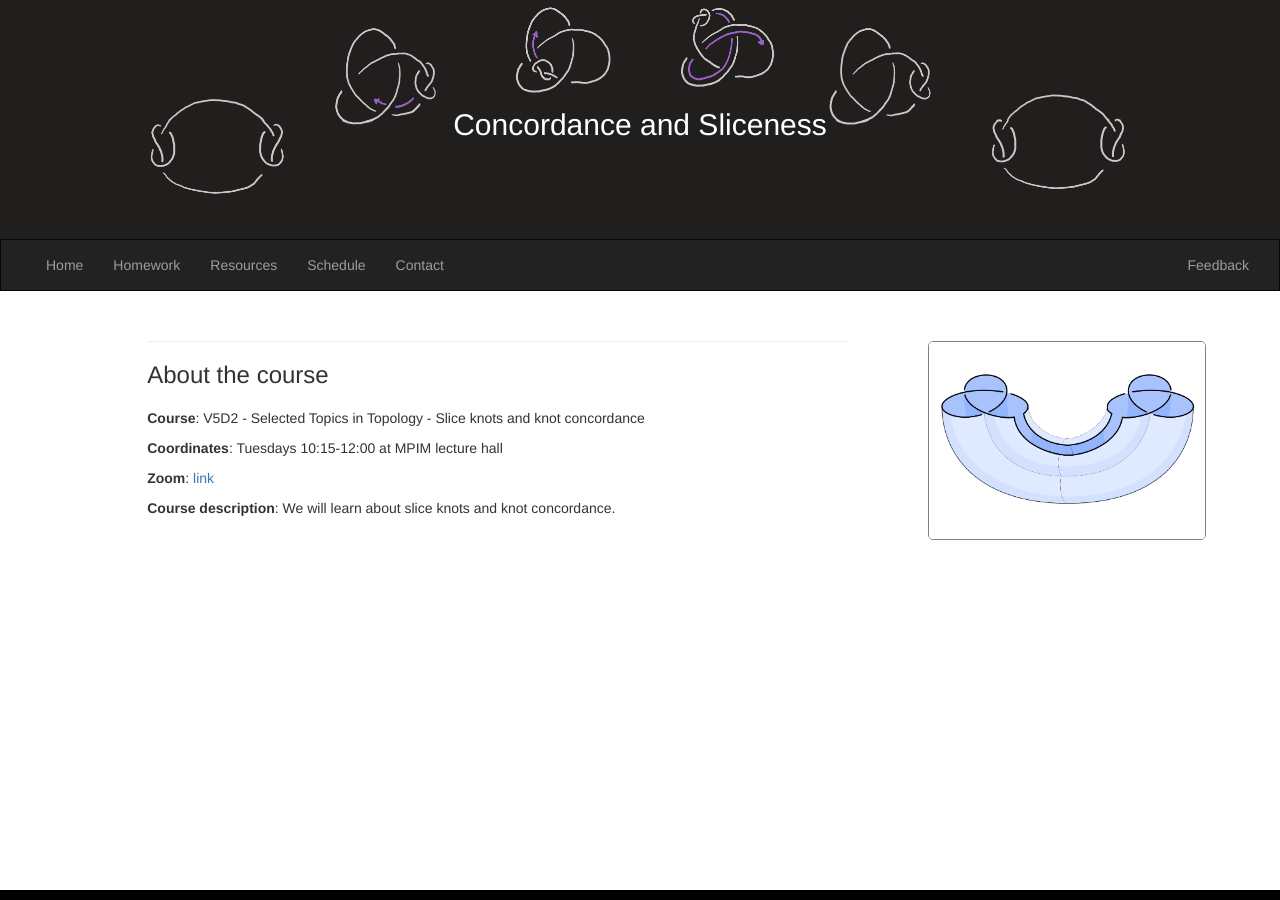
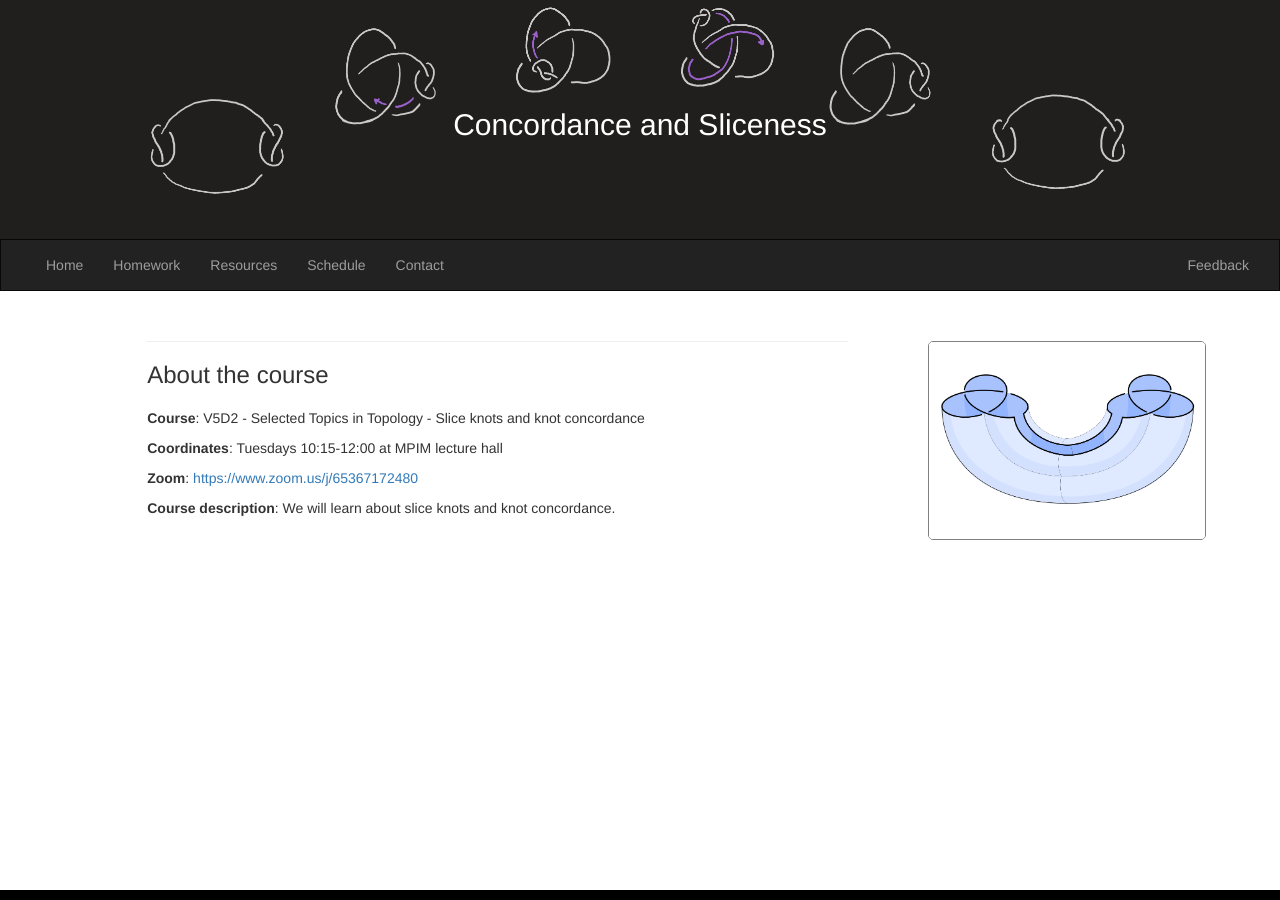
Before and after one commit to imsundberg/concordance, a Jekyll site: the page built from README.md, in a window 1280 px wide. Built offline with Jekyll 4.4.1, drawn with Linux system fonts in a browser that asks for light colours; our own code applies the rules of GitHub Pages for plain Markdown files.

Commit message:
Update home.html

```diff
--- a/_includes/home.html
+++ b/_includes/home.html
@@ -27,7 +27,7 @@
 		<div class="row">
 			<div class="col-sm-2"></div>
 			<div class="col-sm-10" id="space">
-				<b>Zoom</b>: <a href="">link</a>
+				<b>Zoom</b>: <a href="https://www.zoom.us/j/65367172480">https://www.zoom.us/j/65367172480</a>
 			</div>
 		</div>
 
```
